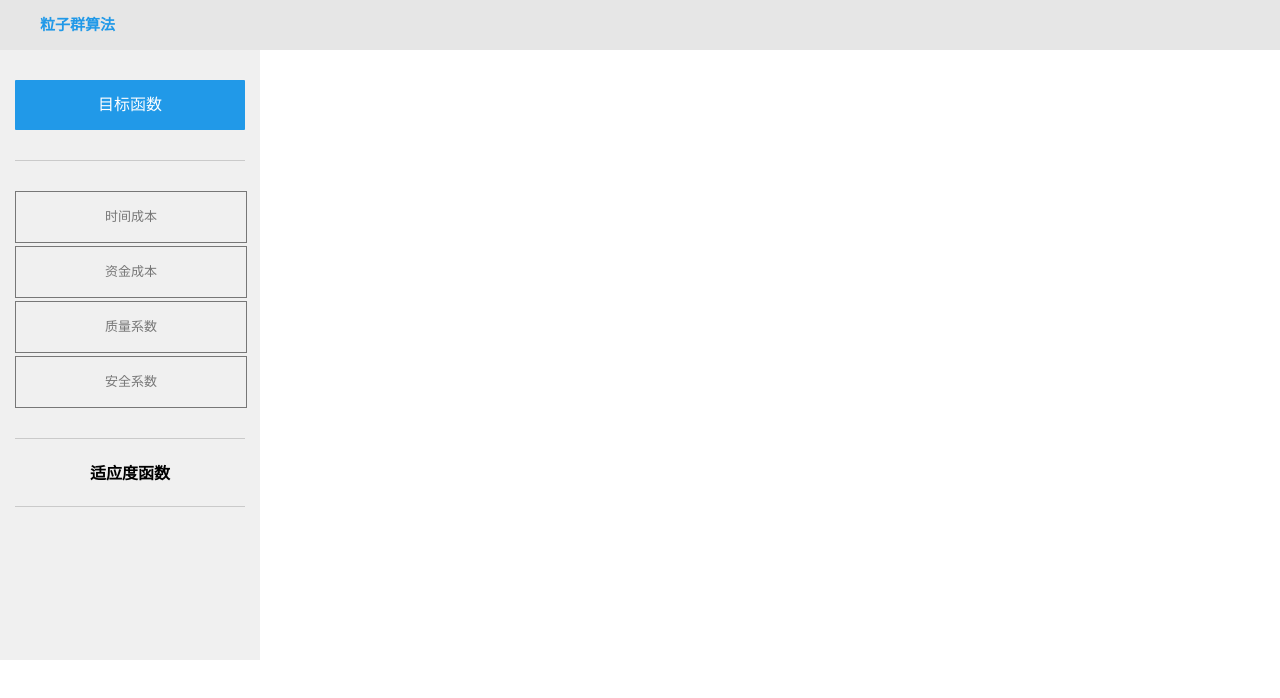
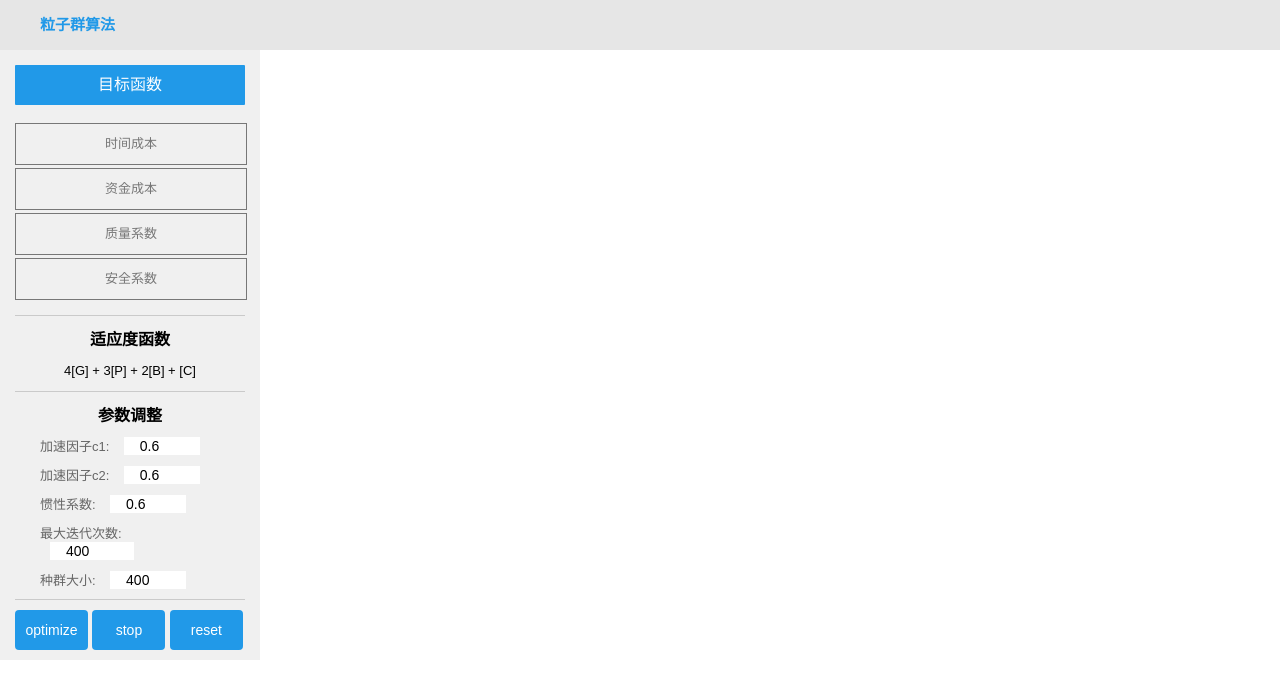
Before and after one commit to SunShinewyf/pso, a website: page index.html in a window 1280 px wide. Drawn offline with Linux system fonts and the light colour scheme.

Commit message:
update the index.html

```diff
--- a/assets/index.css
+++ b/assets/css/index.css
@@ -24,20 +24,20 @@ header p{
 
 .sideP{
     width:230px;
-    height: 50px;
+    height: 40px;
     display: inline-block;
-    line-height: 50px;
+    line-height: 40px;
     vertical-align: middle;
     text-align: center;
     cursor: pointer;
     border-radius: 1px;
-    margin:30px 15px;
+    margin:15px;
     font-size: 16px;
     background-color: #2199e8;
     color: #fefefe;
     border:none;
 }
-。.sideP:hover{
+.sideP:hover{
     background-color: #1583cc;
     color: #fefefe;
 }
@@ -52,7 +52,7 @@ header p{
     -webkit-margin-after:0;
     -webkit-margin-before:0;
     -webkit-padding-start: 0;
-    margin:30px 0;
+    margin:0 0 15px;
 }
 .sideUl a{
     display: block;
@@ -60,14 +60,49 @@ header p{
 }
 li{
     width:230px;
-    height: 50px;
-    line-height: 50px;
+    height: 40px;
+    line-height: 40px;
     border: 1px solid #777777;
     color: #777777;
     margin:3px 15px;
     font-size:13px;
     text-align: center;
 }
-.side-footer h4{
+h4{
     text-align: center;
+    margin:10px auto;
 }
+.side-footer p{
+    text-align: center;
+    font-size:13px;
+}
+.parameter label{
+    font-size:13px;
+    color:#666;
+}
+.parameter input{
+    border:none;
+    padding-left: 4px;
+    font-size: 14px;
+    padding-left:16px;
+    margin-left:10px;
+}
+.parameter .area{
+    margin:10px 40px;
+}
+.action{
+    width:230px;
+    margin:10px 15px;
+}
+.action button{
+    display: block;
+    width:73px;
+    height: 40px;
+    background-color: #2199e8;
+    display: inline-block;
+    border:none;
+    color:#fff;
+    font-size: 14px;
+    text-align: center;
+    border-radius: 4px;
+}
--- a/index.html
+++ b/index.html
@@ -2,8 +2,8 @@
 <html>
 <head lang="en">
 	<meta charset="UTF-8">
-	<link rel="stylesheet" href="assets/normalize.css">
-    <link rel="stylesheet" href="assets/index.css">
+	<link rel="stylesheet" href="assets/css/normalize.css">
+    <link rel="stylesheet" href="assets/css/index.css">
 	<title>Particle Swarm Optimization</title>
 </head>
 <body>
@@ -13,7 +13,6 @@
         </header>
         <div class="sidebar">
             <a class="sideP">目标函数</a>
-            <div class="line"></div>
             <ul class="sideUl">
                 <a><li>时间成本</li></a>
                 <a><li>资金成本</li></a>
@@ -23,8 +22,39 @@
             <div class="line"></div>
             <div class="side-footer">
                 <h4>适应度函数</h4>
+                <p>4[G] + 3[P] + 2[B] + [C]</p>
             </div>
             <div class="line"></div>
+            <div class="parameter">
+                <h4>参数调整</h4>
+                <div class="area">
+                    <label for="c1">加速因子c1:</label>
+                    <input id="c1" type="number" min="0" max="1.2" value="0.6" step="0.1">
+                </div>
+                <div class="area">
+                    <label for="c2">加速因子c2:</label>
+                    <input id="c2" type="number" min="0" max="1.2" value="0.6" step="0.1">
+                </div>
+                <div class="area">
+                    <label for="w">惯性系数:</label>
+                    <input id="w" type="number" min="0" max="1.2" value="0.6" step="0.1">
+                </div>
+                <div class="area">
+                    <label for="maxGen">最大迭代次数:</label>
+                    <input id="maxGen" type="number" min="0" max="1000" value="400" step="100">
+                </div>
+                <div class="area">
+                    <label for="size">种群大小:</label>
+                    <input id="size" type="number" min="0" max="800" value="400" step="100">
+                </div>
+
+            </div>
+            <div class="line"></div>
+            <div class="action">
+               <button class="optimize">optimize</button>
+               <button class="stop">stop</button>
+               <button class="reset">reset</button>
+            </div>
         </div>
     </div>
 </body>
```
Also changed, not shown: assets/css/normalize.css (renamed from assets/normalize.css), assets/img/play.png (added), 1 other file.
